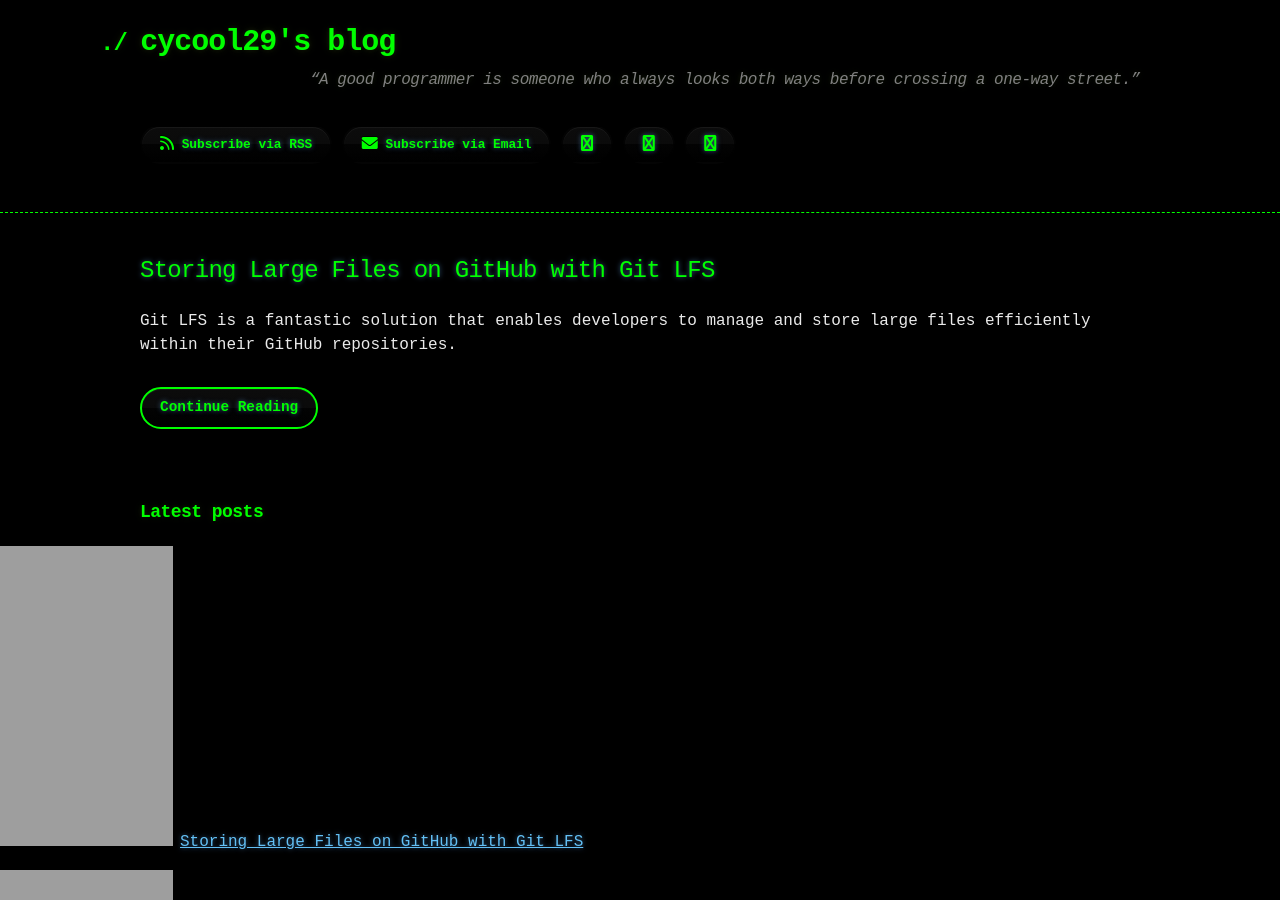
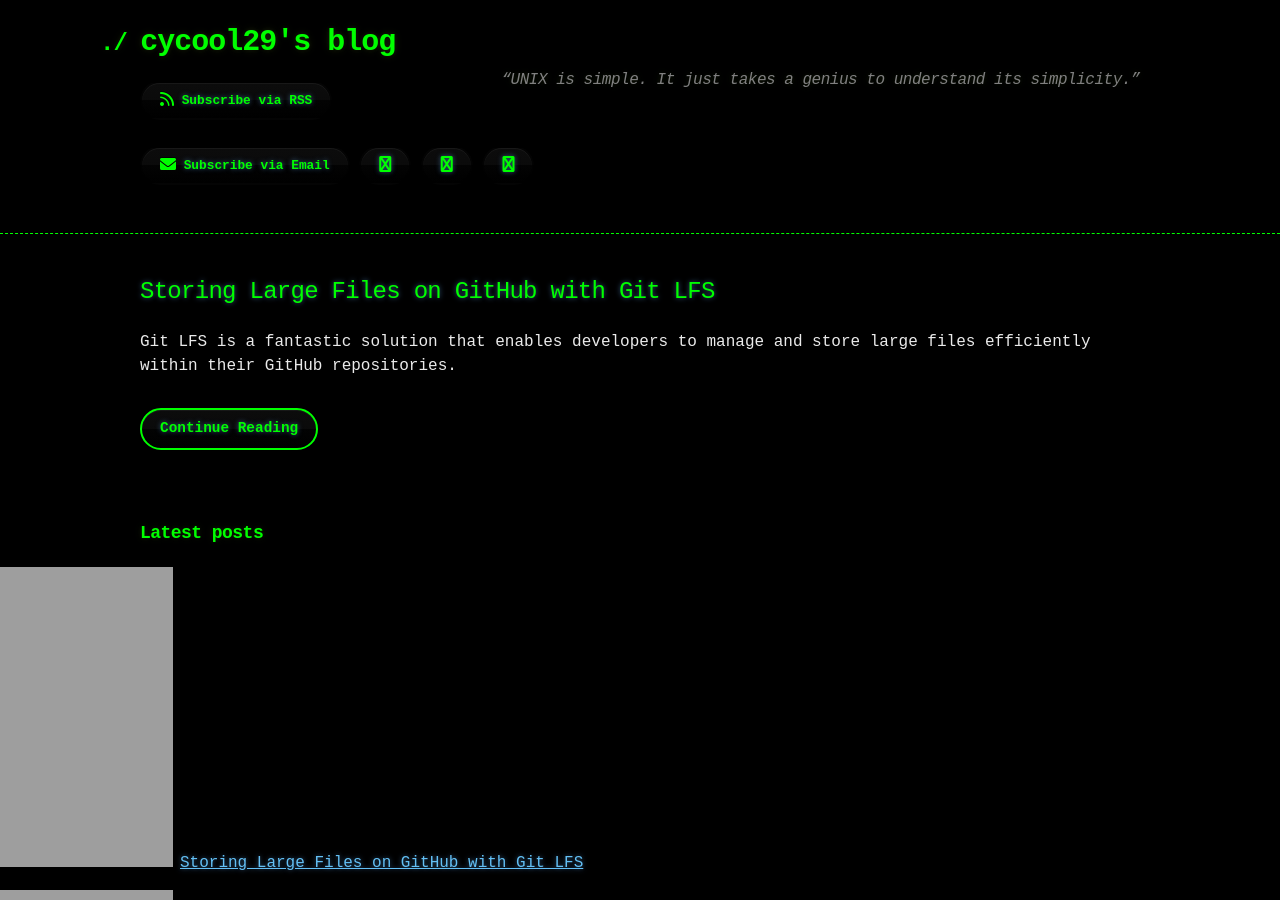
Before and after one commit to cycool29/cycool29.github.io, a Jekyll site: the page built from index.md, in a window 1280 px wide and 900 px high. Built offline with Jekyll 4.4.1, drawn with Linux system fonts in a browser that asks for light colours; a style sheet for code colours, icons or effects is not loaded.

Commit message:
Update quotes

```diff
--- a/_config.yml
+++ b/_config.yml
@@ -1,5 +1,5 @@
 title: cycool29's blog
-description: "“A good programmer is someone who always looks both ways before crossing a one-way street.” "
+description: "“UNIX is simple. It just takes a genius to understand its simplicity.” "
 bio: A high school student. Intermediate in Python, Git, Bash. Learning JavaScript. He/Him. "
 author: cycool29
 url: https://cycool29.github.io
```
